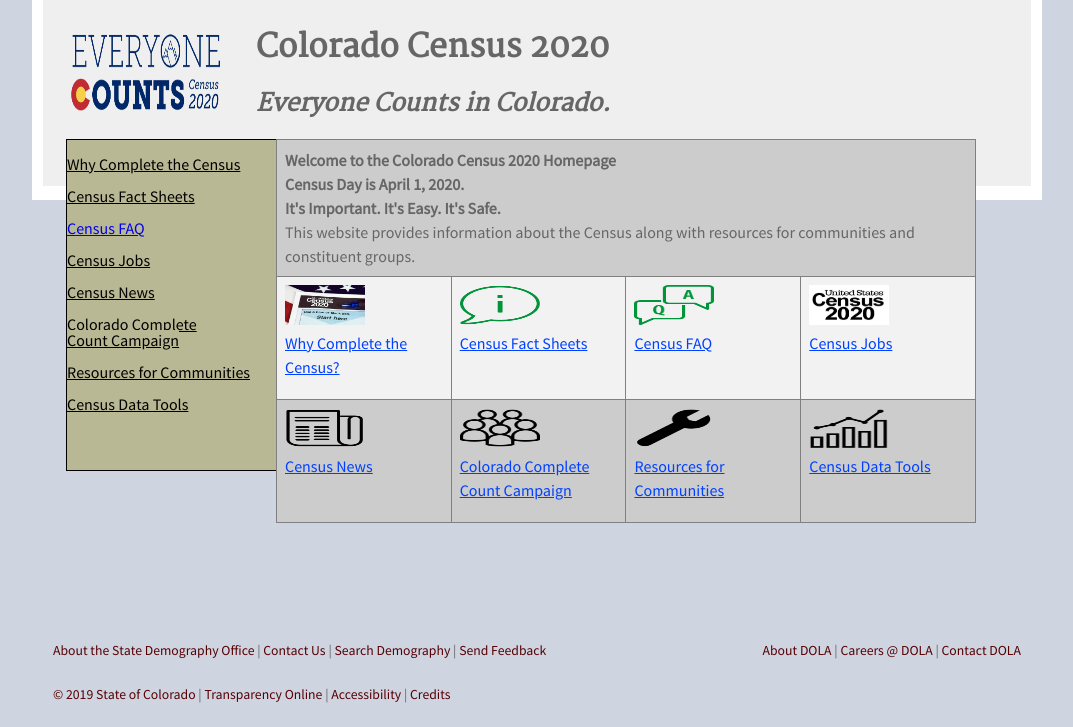
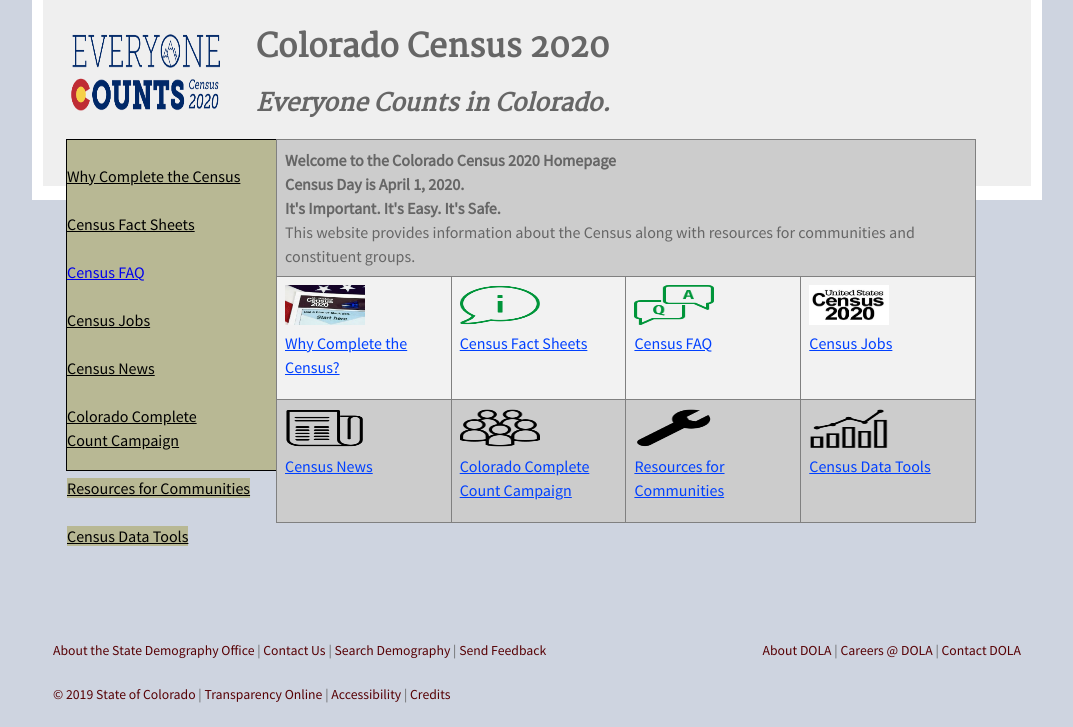
Before and after one commit to TBleess/Website_New, a Jekyll site: the page built from pages/5_CensusACS/census_2020_main.html, in a window 1280 px wide. Shown: the part 534-1261 px from the top of the page, without its empty margins (103-1176 px from the left). Built offline with Jekyll 4.4.1, drawn with Linux system fonts in a browser that asks for light colours.

Commit message:
Update census_2020_main.html

```diff
--- a/pages/5_CensusACS/census_2020_main.html
+++ b/pages/5_CensusACS/census_2020_main.html
@@ -40,7 +40,6 @@
     background-color: #b8b894;
     height: 330px;
     width: 210px;
-    line-height: 1.0;
     border: 1px solid black ;
     padding: 0px;
     margin: 0px;
```
